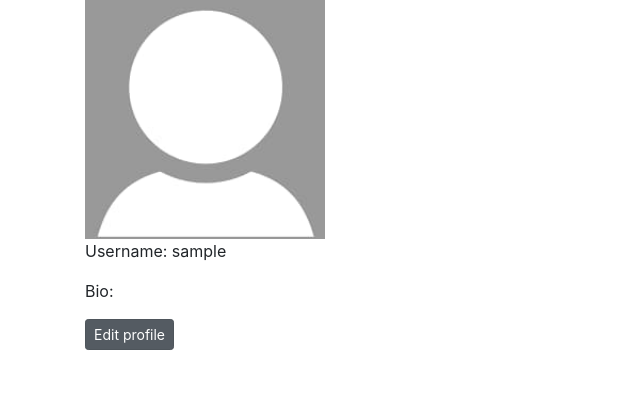
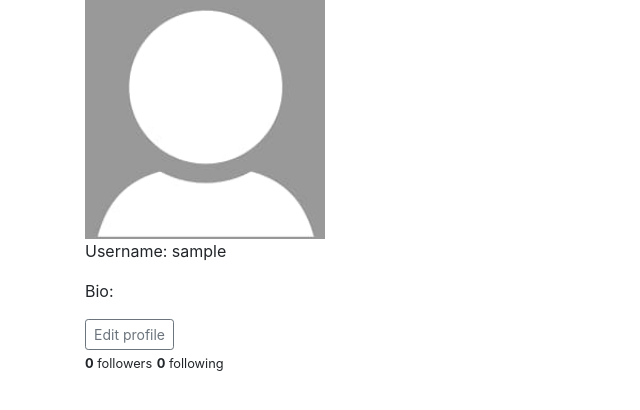
Before and after one commit to margo-dubovik/DjangoGram, a Django app: page /account/profile/1 in a window 1280 px wide. Shown: the part 137-547 px from the top of the page, without its empty margins (0-640 px from the left). Run offline with Django 4.2, Linux system fonts and the light colour scheme; the visitor is signed in with stand-in values (Sample User, id 1); data comes from the database, SQL or seed files in the repository.

Commit message:
following and followers added

```diff
--- a/djangogramm/account/models.py
+++ b/djangogramm/account/models.py
@@ -4,15 +4,21 @@ from django.db.models.signals import post_save
 from django.conf import settings
 
 
-
-# Create your models here.
 class UserProfile(models.Model):
     user = models.OneToOneField(User, on_delete=models.CASCADE)
     bio = models.TextField(max_length=500)
     avatar = models.ImageField(upload_to='profile_image', blank=True)
+    followers = models.ManyToManyField(User, related_name='followers')
+    following = models.ManyToManyField(User, related_name='following')
 
     def __str__(self):
         return self.user.username
+
+    def total_followers(self):
+        return self.followers.count()
+
+    def total_following(self):
+        return self.following.count()
 
     @property
     def avatar_url(self):
--- a/djangogramm/account/templates/account/profile.html
+++ b/djangogramm/account/templates/account/profile.html
@@ -6,10 +6,25 @@
     <p>Username: {{ profile_owner.userprofile }}</p>
     <p>Bio: {{ profile_owner.userprofile.bio }}</p>
     {% if current_user.pk == profile_owner.pk %}
-        <a href="{% url 'edit-profile' %}" class="btn btn-secondary btn-sm active">
+        <a href="{% url 'edit-profile' %}" class="btn btn-outline-secondary btn-sm">
             Edit profile
         </a>
+    {% else %}
+        <form action="{% url 'follow-user' profile_owner.pk %}" method="POST">
+        {% csrf_token %}
+        {% if followed %}
+            <button type="submit" name="profile_owner_id" value="{{ profile_owner.id }}"
+                    class="btn btn-outline-secondary btn-sm">Unfollow</button>
+        {% else %}
+            <button type="submit" name="profile_owner_id" value="{{ profile_owner.id }}"
+                    class="btn btn-outline-secondary btn-sm">Follow</button>
+        {% endif %}
+        </form>
     {% endif %}
+    <div>
+        <small><b>{{ profile_owner.userprofile.total_followers }}</b> followers</small>
+        <small><b>{{ profile_owner.userprofile.total_following }}</b> following</small>
+    </div>
 </div>
 
 
--- a/djangogramm/account/urls.py
+++ b/djangogramm/account/urls.py
@@ -9,5 +9,6 @@ urlpatterns = [
     path('login/', LoginView.as_view(template_name='account/login.html'), name="login"),
     path('logout/', LogoutView.as_view(template_name='account/logout.html'), name="logout"),
     path('profile/<int:pk>', views.view_profile, name="view-profile"),
+    path('follow/<int:pk>', views.follow_view, name='follow-user'),
     path('profile/edit', views.edit_profile, name="edit-profile"),
     ]
--- a/djangogramm/account/views.py
+++ b/djangogramm/account/views.py
@@ -26,10 +26,26 @@ def register(request):
 def view_profile(request, pk):
     profile_owner = get_object_or_404(User, pk=pk)
     current_user = request.user
+
+    followed = False
+    if profile_owner.userprofile.followers.filter(id=current_user.id).exists():
+        followed = True
+
     return render(request, 'account/profile.html',
                   {'profile_owner': profile_owner,
-                   'current_user': current_user})
+                   'current_user': current_user,
+                   'followed': followed})
 
+@login_required
+def follow_view(request, pk):
+    profile_owner = get_object_or_404(User, id=request.POST.get('profile_owner_id'))
+    current_user = request.user
+    if profile_owner.userprofile.followers.filter(id=current_user.id).exists():
+        profile_owner.userprofile.followers.remove(request.user)
+    else:
+        profile_owner.userprofile.followers.add(request.user)
+
+    return redirect(f'/account/profile/{pk}')
 
 @login_required
 def edit_profile(request):
```
